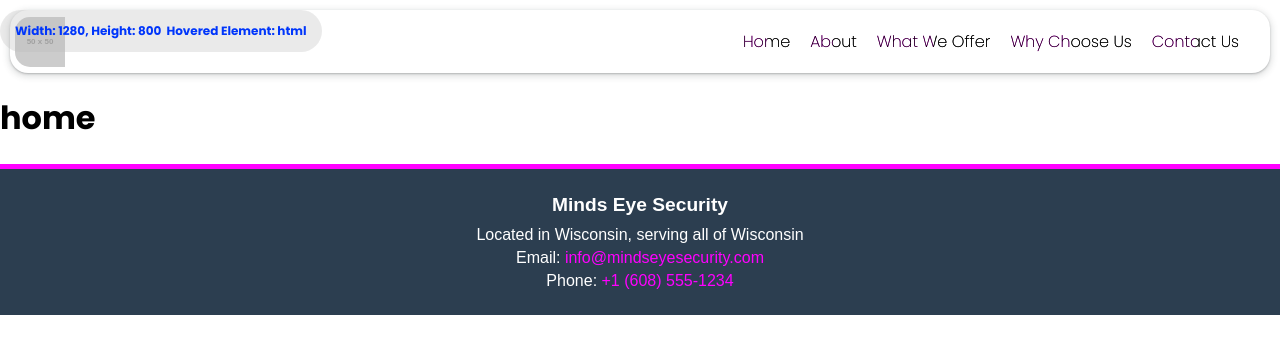
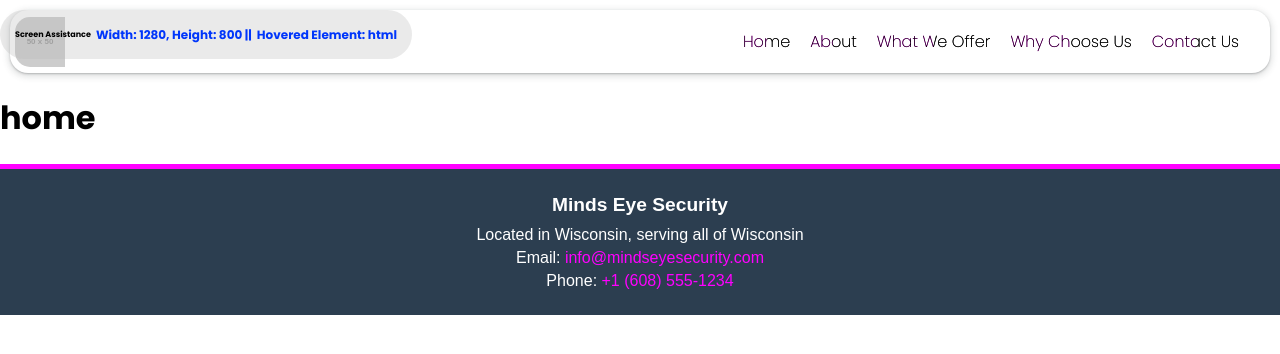
Before and after one commit to aidev13/mindseyesecurity, a plain HTML site: page index.html in a window 1280 px wide. Drawn offline with nearby package versions, Linux system fonts and the light colour scheme; placeholder pictures from the web are drawn by us.

Commit message:
made some sreen assistance changes

```diff
--- a/index.html
+++ b/index.html
@@ -25,7 +25,7 @@
 
    <!-- This div is for displaying the screen size to the browser -->
    <div id="draggable"
-      style="background-color: rgba(185, 185, 185, 0.303); position: fixed; border-radius: 28px; display: flex; font-size: 12px; font-weight: bold; padding: 0 15px; align-items: center; gap:5px">
+      style="background-color: rgba(185, 185, 185, 0.303); position: fixed; border-radius: 28px; display: flex; font-size: 12px; font-weight: bold; padding: 0 15px; align-items: center; gap:5px"><h6>Screen Assistance</h6>
       <div id="size" style="z-index: 5; color: rgb(0, 54, 251);"></div>
       <div id="getName" style="z-index: 5; color: rgb(0, 54, 251);"></div>
    </div>
--- a/main.css
+++ b/main.css
@@ -54,6 +54,8 @@ body {
    justify-items: center;
    font-size: 20px;
 }
+
+/* @media screen and (max-width: 834px)  */
 
 .about_section {
    display: grid;
--- a/screen-assit.js
+++ b/screen-assit.js
@@ -5,7 +5,7 @@ function updateSize() {
     "<p>Width: " +
     window.innerWidth +
     ", Height: " +
-    window.innerHeight +
+    window.innerHeight + " || " +
     "</p>";
 }
 
```
